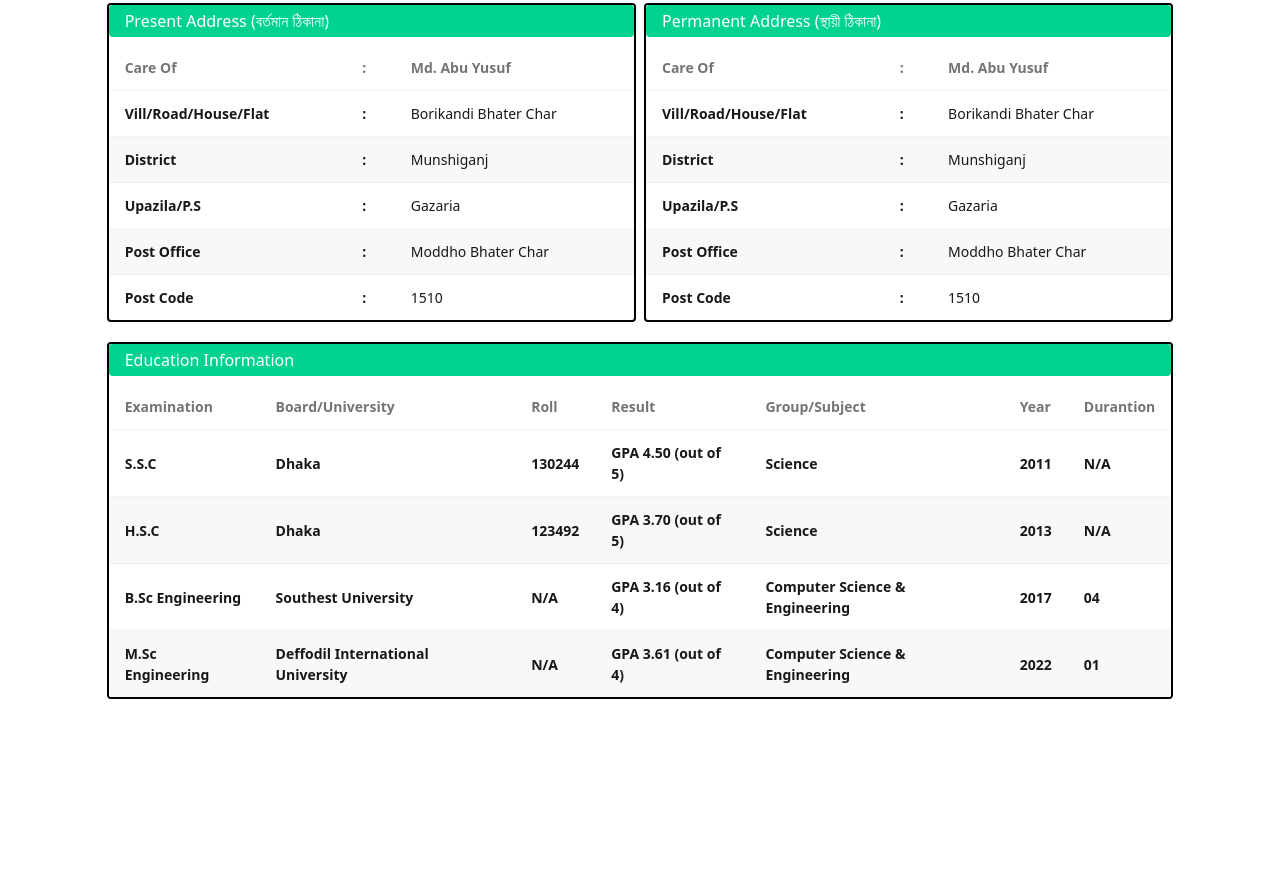
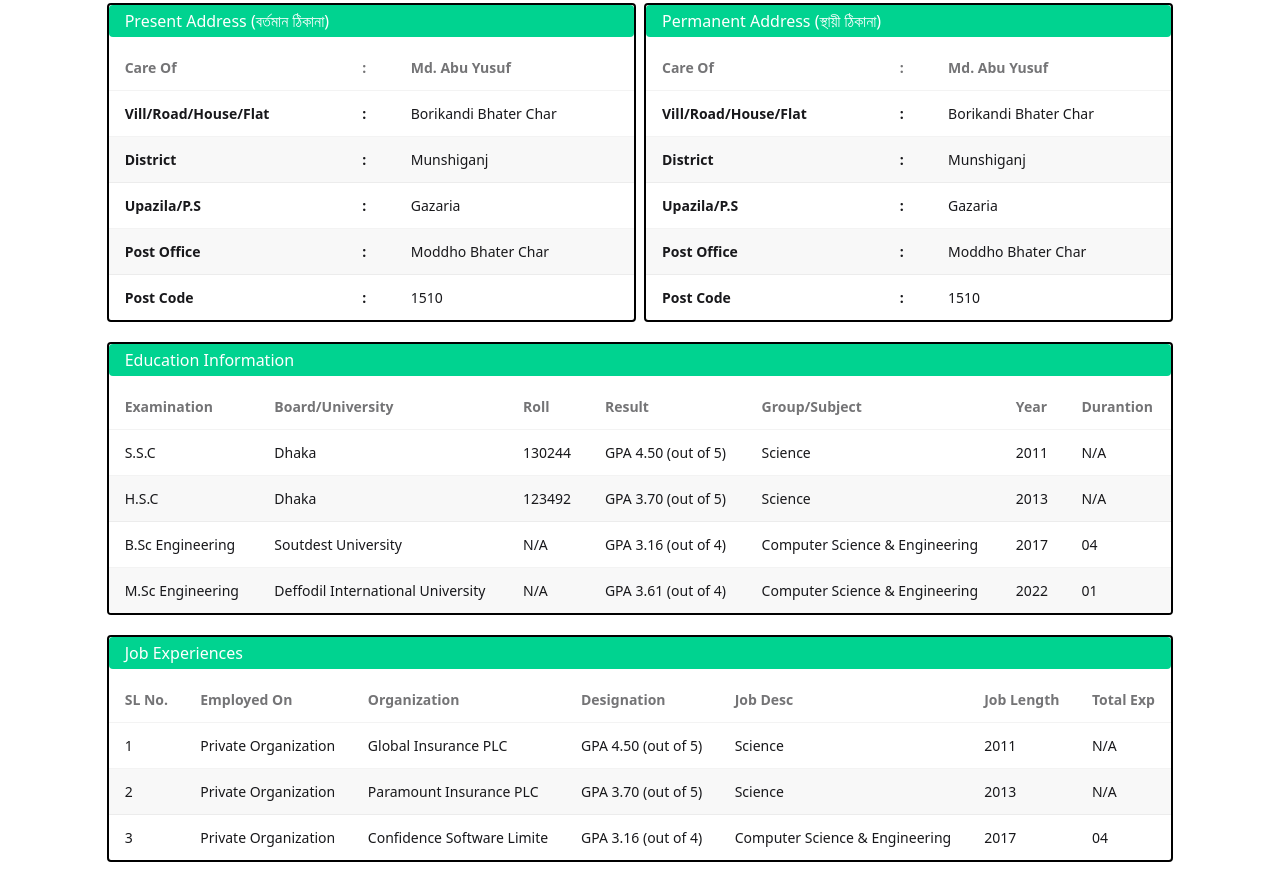
Before and after one commit to abutaiab2021/govt-application-needed-documents-all, a plain HTML site: page index.html in a window 1280 px wide. Shown: the part 1463-2345 px from the top of the page. Before the commit the page ends 2182 px from the top, so only its background shows below. Drawn offline with nearby package versions, Linux system fonts and the light colour scheme.

Commit message:
added job experience section but not full complete

```diff
--- a/index.html
+++ b/index.html
@@ -280,7 +280,7 @@
             </div>
         </section>
 
-        <!-- basic information -->
+        <!-- Education information -->
         <section class="w-10/12 mx-auto my-5">
             <div class="overflow-x-auto rounded border border-2 border-black">
                 <h2 class="p-1 mb-2 bg-success text-white rounded"><span class="pl-3">Education Information</span></h2>
@@ -301,43 +301,97 @@
                     <tbody>
                         <!-- row 1 -->
                         <tr>
-                            <th>S.S.C</th>
-                            <th>Dhaka</th>
-                            <th>130244</th>
-                            <th>GPA 4.50 (out of 5)</th>
-                            <th>Science</th>
-                            <th>2011</th>
-                            <th>N/A</th>
+                            <td>S.S.C</td>
+                            <td>Dhaka</td>
+                            <td>130244</td>
+                            <td>GPA 4.50 (out of 5)</td>
+                            <td>Science</td>
+                            <td>2011</td>
+                            <td>N/A</td>
                         </tr>
                         <!-- row 2 -->
                         <tr>
-                            <th>H.S.C</th>
-                            <th>Dhaka</th>
-                            <th>123492</th>
-                            <th>GPA 3.70 (out of 5)</th>
-                            <th>Science</th>
-                            <th>2013</th>
-                            <th>N/A</th>
+                            <td>H.S.C</td>
+                            <td>Dhaka</td>
+                            <td>123492</td>
+                            <td>GPA 3.70 (out of 5)</td>
+                            <td>Science</td>
+                            <td>2013</td>
+                            <td>N/A</td>
                         </tr>
                         <!-- row 3 -->
                         <tr>
-                            <th>B.Sc Engineering</th>
-                            <th>Southest University</th>
-                            <th>N/A</th>
-                            <th>GPA 3.16 (out of 4)</th>
-                            <th>Computer Science & Engineering</th>
-                            <th>2017</th>
-                            <th>04</th>
+                            <td>B.Sc Engineering</td>
+                            <td>Soutdest University</td>
+                            <td>N/A</td>
+                            <td>GPA 3.16 (out of 4)</td>
+                            <td>Computer Science & Engineering</td>
+                            <td>2017</td>
+                            <td>04</td>
                         </tr>
                         <!-- row 4 -->
                         <tr>
-                            <th>M.Sc Engineering</th>
-                            <th>Deffodil International University</th>
-                            <th>N/A</th>
-                            <th>GPA 3.61 (out of 4)</th>
-                            <th>Computer Science & Engineering</th>
-                            <th>2022</th>
-                            <th>01</th>
+                            <td>M.Sc Engineering</td>
+                            <td>Deffodil International University</td>
+                            <td>N/A</td>
+                            <td>GPA 3.61 (out of 4)</td>
+                            <td>Computer Science & Engineering</td>
+                            <td>2022</td>
+                            <td>01</td>
+                        </tr>
+                    </tbody>
+                </table>
+            </div>
+        </section>
+
+        <!-- Job experience -->
+        <section class="w-10/12 mx-auto my-5">
+            <div class="overflow-x-auto rounded border border-2 border-black">
+                <h2 class="p-1 mb-2 bg-success text-white rounded"><span class="pl-3">Job Experiences</span></h2>
+                <table class="table table-zebra">
+                    <!-- head -->
+                    <thead>
+
+                        <tr class="border">
+                            <th>SL No.</th>
+                            <th>Employed On</th>
+                            <th>Organization</th>
+                            <th>Designation</th>
+                            <th>Job Desc</th>
+                            <th>Job Length</th>
+                            <th>Total Exp</th>
+                        </tr>
+                    </thead>
+                    <tbody>
+                        <!-- row 1 -->
+                        <tr>
+                            <td>1</td>
+                            <td>Private Organization</td>
+                            <td>Global Insurance PLC</td>
+                            <td>GPA 4.50 (out of 5)</td>
+                            <td>Science</td>
+                            <td>2011</td>
+                            <td>N/A</td>
+                        </tr>
+                        <!-- row 2 -->
+                        <tr>
+                            <td>2</td>
+                            <td>Private Organization</td>
+                            <td>Paramount Insurance PLC</td>
+                            <td>GPA 3.70 (out of 5)</td>
+                            <td>Science</td>
+                            <td>2013</td>
+                            <td>N/A</td>
+                        </tr>
+                        <!-- row 3 -->
+                        <tr>
+                            <td>3</td>
+                            <td>Private Organization</td>
+                            <td>Confidence Software Limite</td>
+                            <td>GPA 3.16 (out of 4)</td>
+                            <td>Computer Science & Engineering</td>
+                            <td>2017</td>
+                            <td>04</td>
                         </tr>
                     </tbody>
                 </table>
```
Also changed, not shown: all-info.txt.
